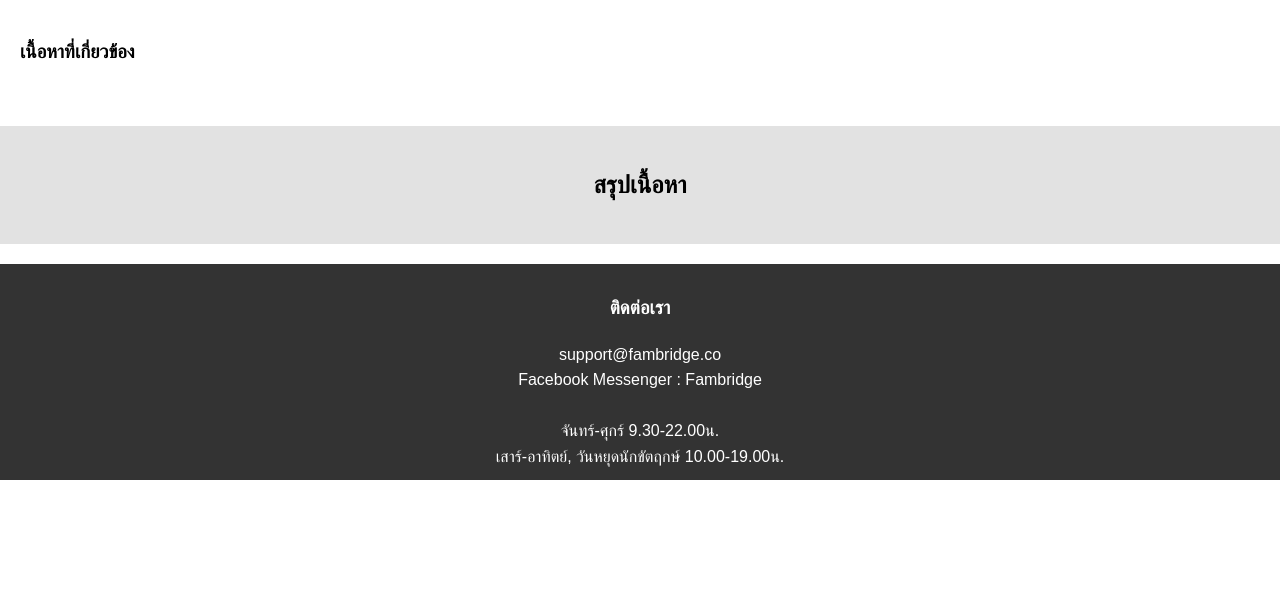
After one commit to gunlnwza/FamBridge, a Flask app: template templates/home.html in a window 1280 px wide. The commit adds this page. Shown: the part 205-800 px from the top of the page. Run offline with Flask 3, Linux system fonts and the light colour scheme; the template is opened without the code that fills it, so the values that code supplies are empty.

Commit message:
Cannot connect css with home.html

```diff
--- a/app.py
+++ b/app.py
@@ -4,6 +4,6 @@ app = Flask(__name__)
 
 @app.route("/")
 def index():
-    return render_template("index.html")
+    return render_template("home.html")
 
 app.run(debug=True)
--- a/static/css/style.css
+++ b/static/css/style.css
@@ -1,4 +1,4 @@
-header {
+/* header {
     background-color: beige;
 }
 
@@ -10,5 +10,57 @@ ul {
 
 li {
     display: inline;
-    /* float: left; */
 }
+    */
+
+body {
+    font-family: Arial, sans-serif;
+    margin: 0;                          /*no dounderies*/
+    padding: 0;
+    line-height: 1.6;
+}
+header {
+    background: #333;
+    color: #fff;
+    padding: 5px 0;
+    text-align: right;
+}
+nav ul {
+    list-style: none;
+    padding: 0;
+}
+nav ul li {
+    display: inline;
+    margin: 0 15px;
+}
+nav ul li a {
+    color: #fff;
+    text-decoration: none;
+}
+.hero {
+    background: url('path/to/image.jpg') no-repeat center center/cover;
+    color: #fff;
+    padding: 60px 20px;
+    text-align: center;
+}
+.hero h2 {
+    font-size: 2.5em;
+    margin: 0;
+}
+main {
+    padding: 20px;
+}
+
+footer {
+    background: #333;
+    color: #fff;
+    text-align: center;
+    padding: 10px 0;
+    margin-top: 20px;
+}
+.summary {
+    background: #e2e2e2;
+    padding: 20px;
+    margin-top: 20px;
+    text-align: center;
+}
--- /dev/null
+++ b/templates/home.html
@@ -0,0 +1,73 @@
+<!DOCTYPE html>
+<html lang="th">
+<head>
+    <meta charset="UTF-8">
+    <meta name="viewport" content="width=device-width, initial-scale=1.0">
+    <title>FamBridge</title>
+    <link rel="stylesheet" href="{{ url_for('static', filename='css/style.css') }}">
+</head>
+<body>
+
+    <!-- ส่วนหัวของหน้าเว็บ -->
+    <header>
+        <nav>
+            <ul>
+                <li><a href="home.html">Home</a></li>
+                <li><a href="aboutUs.html">About us</a></li>
+                <li><a href="chat.html">ปรึกษาน้องเชื่อมใจ(Chatbot)</a></li>
+                <li><a href="finding.html">ปรึกษา/หาทนาย</a></li>
+            </ul>
+        </nav>
+    </header>
+    <!-- ส่วนหัวของหน้าเว็บ -->
+    <!-- <div class="header">
+        <h1>ชื่อเว็บไซต์ของคุณ</h1>
+        <div class="navigation">
+            <ul>
+                <li><a href="#">หน้าแรก</a></li>
+                <li><a href="#">เกี่ยวกับเรา</a></li>
+                <li><a href="#">บริการ</a></li>
+                <li><a href="#">ติดต่อเรา</a></li>
+            </ul>
+        </div>
+    </div> -->
+
+
+    <!-- ส่วนแบนเนอร์หรือภาพประกอบหลัก -->
+    <section class="hero">
+        <h2> </h2>
+        <p> </p>
+    </section>
+
+    <!-- ส่วนเนื้อหาหลัก -->
+    <main>
+        <article>
+
+        </article>
+
+        <!-- ส่วนข้างเคียง -->
+        <aside>
+            <h3>เนื้อหาที่เกี่ยวข้อง</h3>
+            <ul>
+
+            </ul>
+        </aside>
+    </main>
+
+    <!-- ส่วนสรุปเนื้อหา -->
+    <section class="summary">
+        <h2>สรุปเนื้อหา</h2>
+    </section>
+
+    <!-- ส่วนท้ายของหน้าเว็บ -->
+    <footer>
+        <div><h3>ติดต่อเรา</h3></div>
+        <div>support@fambridge.co</div>
+        <div>Facebook Messenger : Fambridge</div>
+        <br>
+        <div>จันทร์-ศุกร์ 9.30-22.00น.</div>
+        <div>เสาร์-อาทิตย์, วันหยุดนักขัตฤกษ์ 10.00-19.00น.</div>
+    </footer>
+
+</body>
+</html>
```
Also changed, not shown: templates/aboutUs.html (added, +11 -0 lines), templates/chat.html (added, +11 -0 lines), templates/finding.html (added, +11 -0 lines), templates/login.html (added, +11 -0 lines), templates/signUp.html (added, +11 -0 lines).
